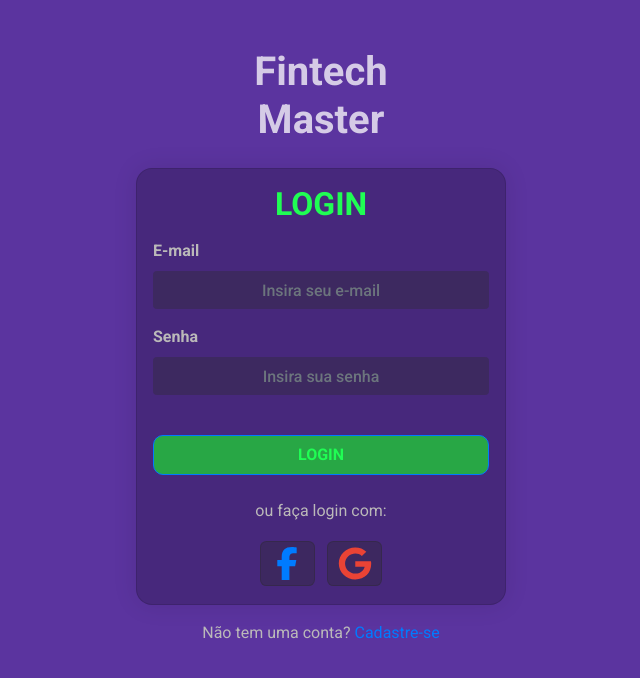
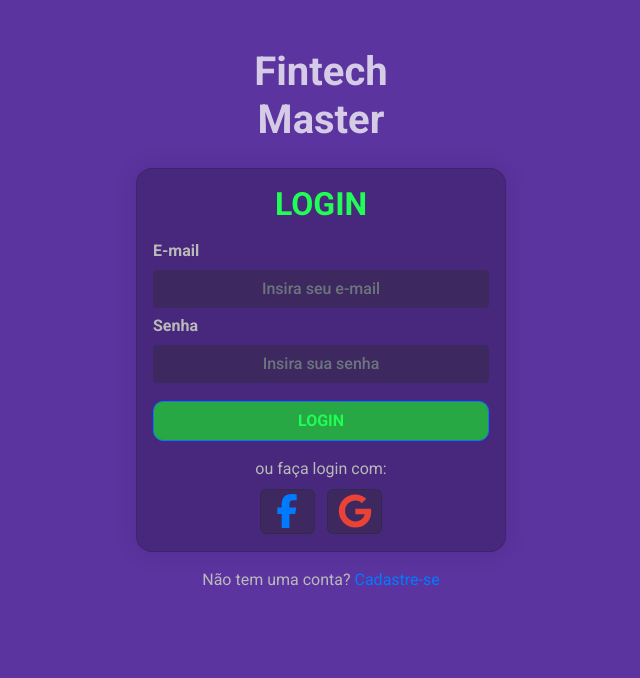
Before and after one commit to henferreirapro/projeto-fintech-master, a plain HTML site: page docs/index.html in a window 1280 px wide. Shown: the whole page, without its empty margins (319-959 px from the left). Drawn offline with nearby package versions, Linux system fonts and the light colour scheme.

Commit message:
ajustes de espaçamento no forms
campos de login com e-mail e senha tiveram espaçamento reduzido para ficar com um layout otimizado.

```diff
--- a/docs/styles.css
+++ b/docs/styles.css
@@ -42,15 +42,15 @@ body {
   color: #20fd54;
 }
 
-
 /* area do form login */
 .form-group {
-  margin-bottom: 1rem; /* Espaçamento entre elementos relacionados */
+  margin-bottom: .4rem; /* Espaçamento entre elementos relacionados */
 }
 
 .titulo-label {
   color: #bbb9b9;
   font-weight: bold;
+  margin-bottom: .4rem;
 }
 
 /* Container input de e-mail e senha */
@@ -70,7 +70,7 @@ body {
 .btn-login {
   height: 2.5rem; /* Altura do botão de login */
   width: 100%; /* Largura do botão de login */
-  margin-top: 1.5rem; /* Espaçamento acima do botão de login */
+  margin-top: .725rem; /* Espaçamento acima do botão de login */
   border-radius: .625rem;
   font-weight: 600;
   background-color: #28A745;
@@ -78,13 +78,16 @@ body {
 }
 
 .btn-login:hover {
-  background-color: #3f7e97;
+  background-color: #51a3c4;
   color: #ffffffbe;
   transition: .5s;
 }
 
+
+/* sessão rede sociais */
 .social-login {
-  margin-top: 1.5rem; /* Espaçamento acima da seção de login social */
+  margin-top: 1rem; /* Espaçamento acima da seção de login social */
+  margin-bottom: .4rem;
   text-align: center; /* Centralizar elementos sociais */
   color: #bbb9b9;
 }
```
Also changed, not shown: docs/index.html (line endings or trailing spaces).
